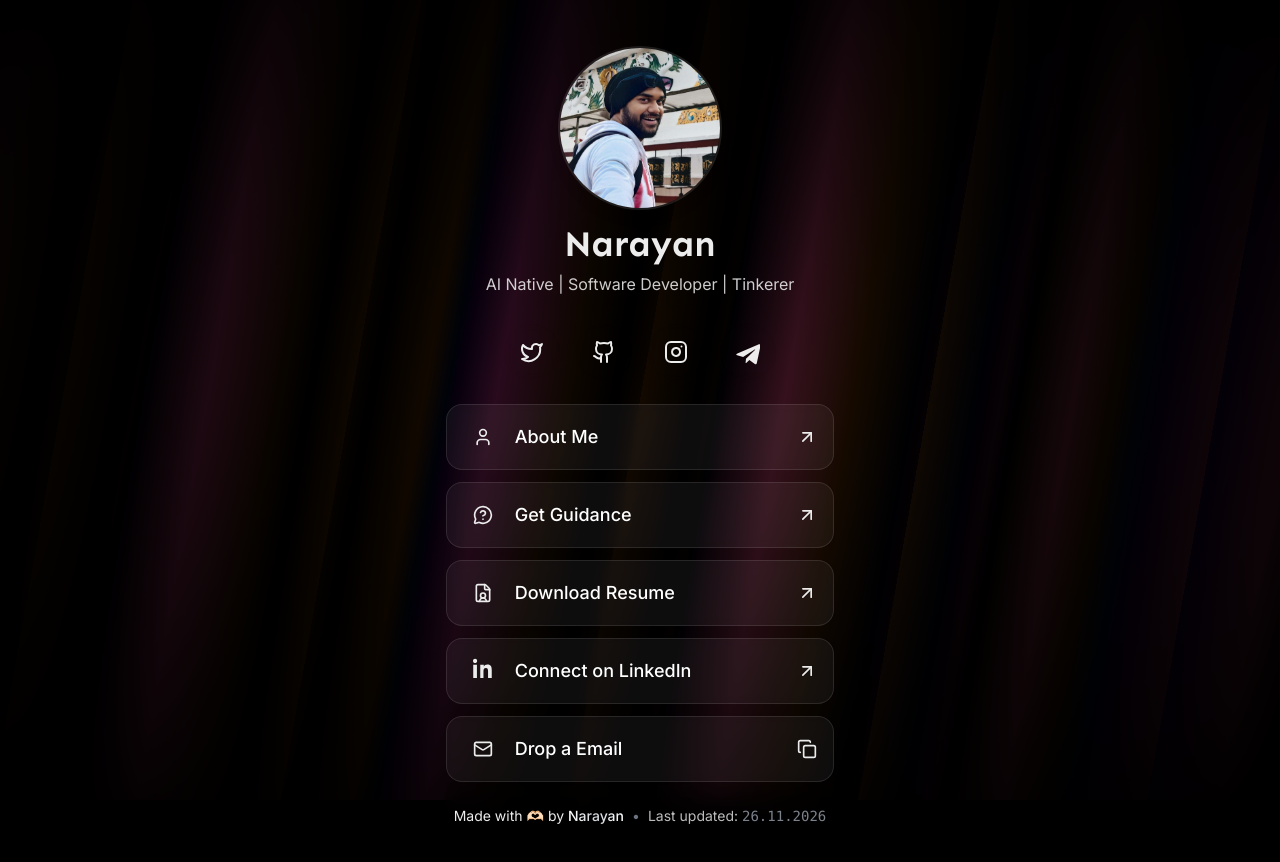
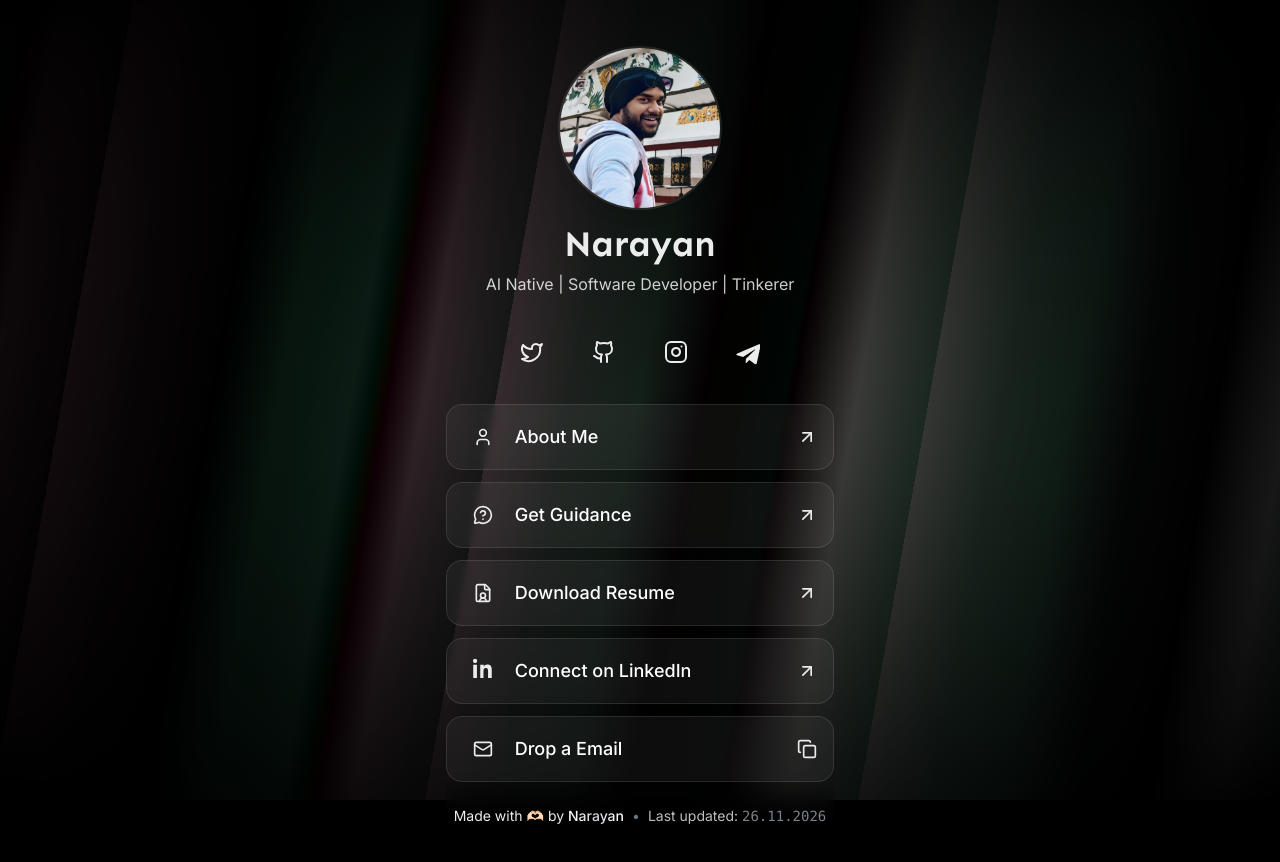
Before and after one commit to narayann7/connect, a React (Vite) app: page / in a window 1280 px wide. Shown: the top 862 px of the page. Built offline with nearby package versions, Linux system fonts and the light colour scheme.

Commit message:
update : colour pref

```diff
--- a/src/app/components/AnimatedBackground.tsx
+++ b/src/app/components/AnimatedBackground.tsx
@@ -44,7 +44,7 @@ interface AnimatedBackgroundProps {
 }
 
 export default function AnimatedBackground({
-  colors = ["#8b5cf6", "#3b82f6", "#ec4899"],
+  colors = ["#D1EEE4", "#6EB69D", "#469a7c", "#0f2927", "#0a1a19"],
   opacity = 0.4,
   blur = 80,
   angle = 100,
```
